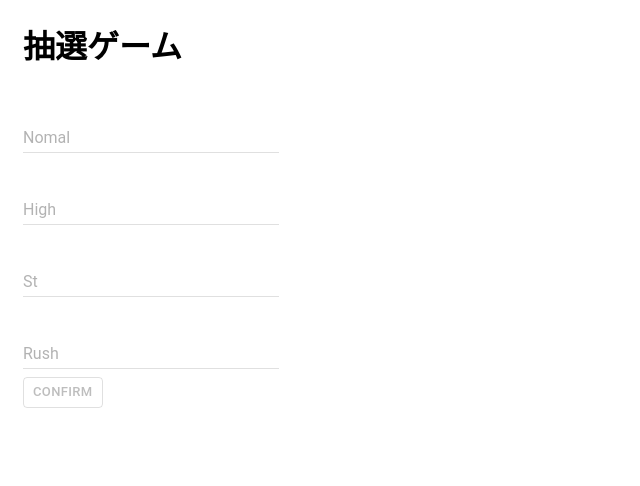
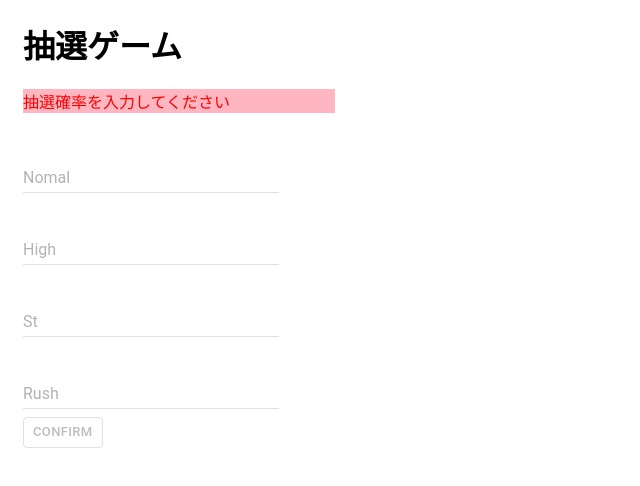
Before and after one commit to toshi1023/kuji-redux, a React (Create React App) app: page /start in a window 1280 px wide. Both pictures are taken after a click on the button "GO". Shown: the top 486 px of the page, without its empty margins (0-640 px from the left). Built offline with nearby package versions, Linux system fonts and the light colour scheme.

Commit message:
error実装

```diff
--- a/src/actions/index.js
+++ b/src/actions/index.js
@@ -13,8 +13,8 @@ export const error = () => dispatch => {
 
 // values: 入力フォーム(Field)の値
 export const confirmLottery = (values) => dispatch => {
-  const response = values
-  dispatch({type: CONFIRM_LOTTERY, response})
+    const response = values
+    dispatch({type: CONFIRM_LOTTERY, response})
 }
 
 // values: 入力フォーム(Field)の値
--- a/src/components/setting_game.js
+++ b/src/components/setting_game.js
@@ -3,7 +3,6 @@ import { connect } from 'react-redux';
 import { Field, reduxForm } from 'redux-form';
 import { withRouter } from 'react-router';
 import _ from 'lodash'
-// import { Link } from 'react-router-dom'
 import '../css/kuji.css';
 import Button from '@material-ui/core/Button';
 import TextField from 'material-ui/TextField'
@@ -15,8 +14,14 @@ class SettingGame extends Component {
 
     constructor(props) {
       super(props)
+      console.log(this.props.lottery.error)
+      this.onSubmit = this.onSubmit.bind(this)
+    }
 
-      this.onSubmit = this.onSubmit.bind(this)
+    errorMessage() {
+      if (this.props.lottery.error) {
+        return <p className="errorMessage">{this.props.lottery.error}</p>
+      }
     }
 
     renderField(field) {
@@ -35,8 +40,8 @@ class SettingGame extends Component {
     }
 
     onSubmit(values) {
-      this.props.confirmLottery(values)
-      this.props.history.push('/start')
+        this.props.confirmLottery(values)
+        this.props.history.push('/start')
     }
 
     render() {
@@ -51,6 +56,9 @@ class SettingGame extends Component {
               <div className="body">
                 <h1>抽選ゲーム</h1>
 
+                <div>
+                  {this.errorMessage()}
+                </div>
                 <div>
                   <Field label="Nomal" type="text" name="nomal" placeholder="通常確率" component={this.renderField} />
                 </div>
@@ -77,10 +85,11 @@ class SettingGame extends Component {
 const validate = values => {
   const errors = {}
 
-  if (!values.nomal) errors.nomal = "Enter a nomal, please."
-  if (!values.high) errors.high = "Enter a high, please."
-  if (!values.st) errors.st = "Enter a st, please."
-  if (!values.rush) errors.rush = "Enter a rush, please."
+  // 数値入力以外を許さない(空の値もエラー対象に含む)
+  if (isNaN(parseInt(values.nomal))) errors.nomal = "Enter a number, please."
+  if (isNaN(parseInt(values.high))) errors.high = "Enter a number, please."
+  if (isNaN(parseInt(values.st))) errors.st = "Enter a number, please."
+  if (isNaN(parseInt(values.rush))) errors.rush = "Enter a number, please."
 
   return errors
 }
--- a/src/components/start_game.js
+++ b/src/components/start_game.js
@@ -3,7 +3,9 @@ import Button from '@material-ui/core/Button';
 import { connect } from 'react-redux'
 import { nomalLottery } from '../actions';
 import { stLottery } from '../actions';
+import { error } from '../actions';
 import { Link } from 'react-router-dom'
+import '../css/kuji.css';
 
 class StartGame extends Component {
 
@@ -17,6 +19,7 @@ class StartGame extends Component {
   start() {
     // nomalの値が無ければホームへリダイレクト
     if (!this.props.lottery.nomal) {
+      this.props.error()
       this.props.history.push('/')
     }
     if (this.props.lottery.nomal) {
@@ -27,6 +30,7 @@ class StartGame extends Component {
   stStart() {
     // stの値が無ければホームへリダイレクト
     if (!this.props.lottery.st) {
+      this.props.error()
       this.props.history.push('/')
     }
     if (this.props.lottery.st) {
@@ -38,6 +42,7 @@ class StartGame extends Component {
       const { submitting } = this.props
         return (
             <React.Fragment>
+              <div className="body">
                 <div>
                   通常確率：{this.props.lottery.nomal}
                 </div>
@@ -60,6 +65,7 @@ class StartGame extends Component {
                 <div>
                   ST抽選結果：{this.props.lottery.st_result}連
                 </div>
+              </div>
             </React.Fragment>
         )
     }
@@ -70,6 +76,6 @@ const mapStateToProps = state => ({
   lottery: state.lottery
 })
 
-const mapDispatchToProps = ({nomalLottery, stLottery})
+const mapDispatchToProps = ({error, nomalLottery, stLottery})
 
 export default connect(mapStateToProps, mapDispatchToProps)(StartGame)
--- a/src/css/kuji.css
+++ b/src/css/kuji.css
@@ -1,10 +1,13 @@
-/* kuji-appのメインCSS */
+/* kuji-reduxのメインCSS */
 
+/* メインbody */
 div.body {
     padding-left: 15px;
 }
 
-input.setting {
-    margin-top: 5px;
-    margin-bottom: 5px;
+/* エラーメッセージ */
+p.errorMessage {
+    color: red;
+    background-color: lightpink;
+    width: 25%;
 }
```
